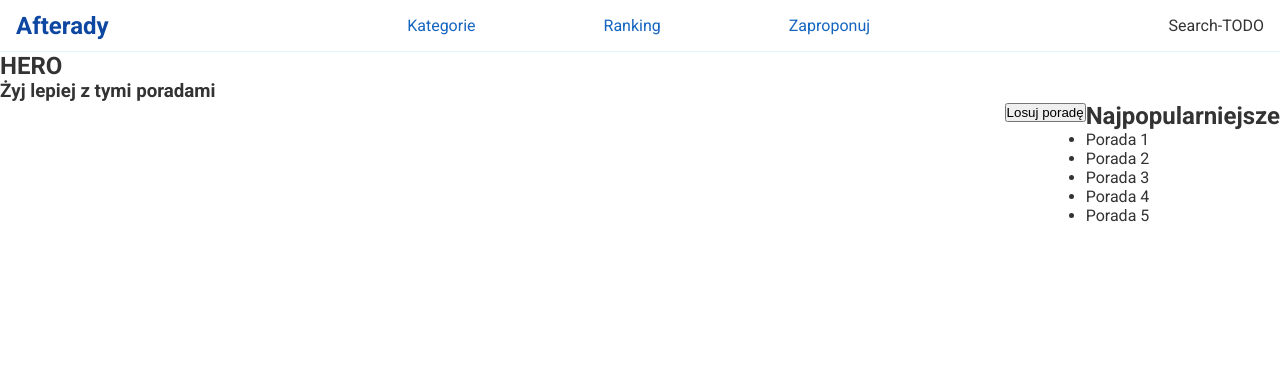
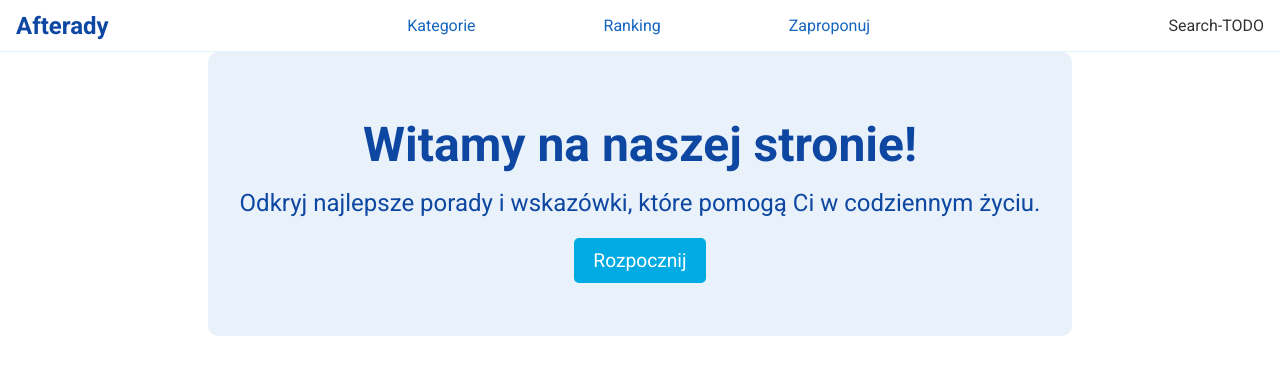
Before and after one commit to cerbin1/tips, a React (Vite) app: page / in a window 1280 px wide. Shown: the top 374 px of the page. Built offline with nearby package versions, Linux system fonts and the light colour scheme.

Commit message:
Redesign home component, remove some content, add styles

```diff
--- a/src/components/home/Home.jsx
+++ b/src/components/home/Home.jsx
@@ -1,34 +1,18 @@
-import { useState } from "react";
-import { Link } from "react-router-dom";
-
 export default function Home() {
-  const [advice, setAdvice] = useState();
-
-  function setRandomAdvice() {
-    setAdvice("Porada");
-  }
-
   return (
-    <section>
-      <h1>HERO</h1>
-      {!advice && <h3>Żyj lepiej z tymi poradami</h3>}
-      <div className="home-container">
-        <div>
-          {advice && <p>{advice}</p>}
-          <button onClick={setRandomAdvice}>Losuj poradę</button>
-          {advice && <Link to="/advices">Szczegóły</Link>}
+    <>
+      <section data-testid="hero-section" className="hero">
+        <div className="hero-content">
+          <h1 className="hero-title">Witamy na naszej stronie!</h1>
+          <p className="hero-description">
+            Odkryj najlepsze porady i wskazówki, które pomogą Ci w codziennym
+            życiu.
+          </p>
+          <a href="#" className="hero-button">
+            Rozpocznij
+          </a>
         </div>
-        <div>
-          <h2>Najpopularniejsze</h2>
-          <ul>
-            <li>Porada 1</li>
-            <li>Porada 2</li>
-            <li>Porada 3</li>
-            <li>Porada 4</li>
-            <li>Porada 5</li>
-          </ul>
-        </div>
-      </div>
-    </section>
+      </section>
+    </>
   );
 }
--- a/src/index.css
+++ b/src/index.css
@@ -42,8 +42,42 @@ nav {
   text-decoration: underline;
   color: #0d47a1;
 }
+/* Colors used: Light blue (#E9F1FA), bright blue (#00ABE4) */
+/* Home start */
+.hero {
+  display: flex;
+  justify-content: center;
+  text-align: center;
+}
 
-.home-container {
-  display: flex;
-  justify-content: end;
+.hero-content {
+  padding: 4rem 2rem;
+  background-color: #e9f1fa;
+  color: #0d47a1;
+  border-radius: 10px;
 }
+
+.hero-title {
+  font-size: 3rem;
+  margin-bottom: 1rem;
+}
+
+.hero-description {
+  font-size: 1.5rem;
+  margin-bottom: 2rem;
+}
+
+.hero-button {
+  padding: 0.7rem 1.2rem;
+  font-size: 1.2rem;
+  color: white;
+  background-color: #00abe4;
+  text-decoration: none;
+  border-radius: 5px;
+  transition: background-color 0.3s;
+}
+
+.hero-button:hover {
+  background-color: #0292c2;
+}
+/* Home end */
```
Also changed, not shown: 2 other files (tests, documents, lock files or other folders).
